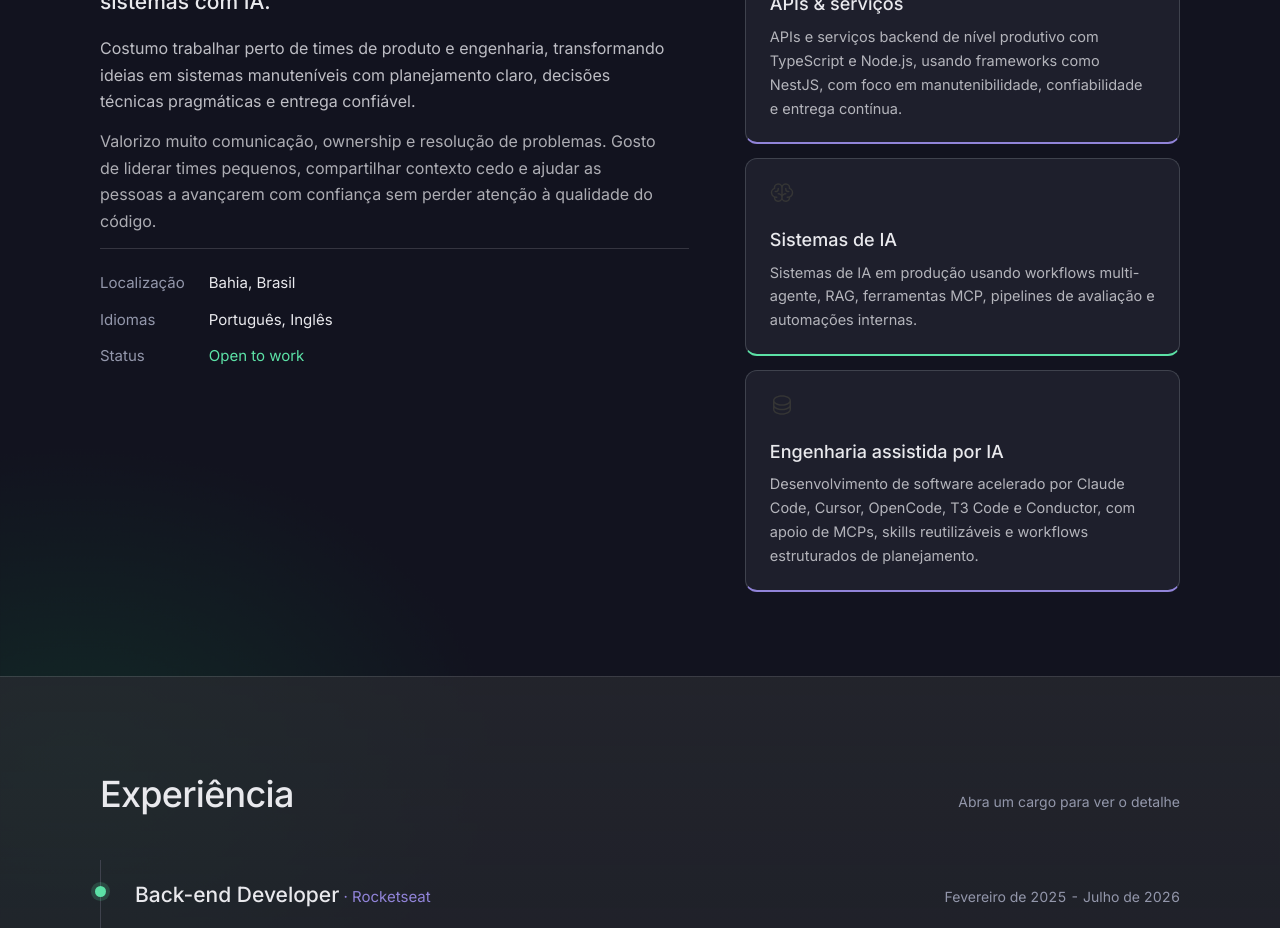
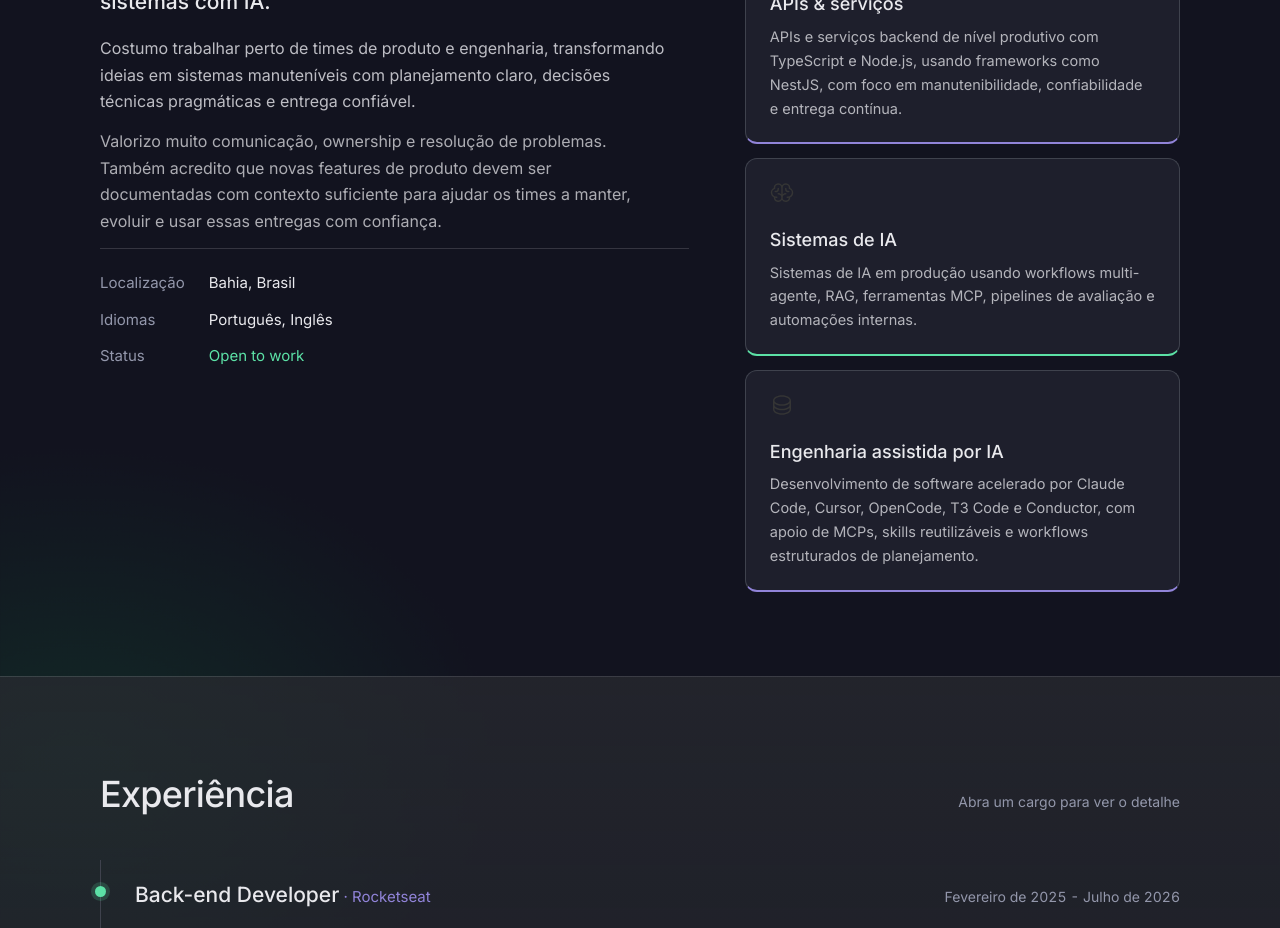
Before and after one commit to levysantiago/personal-page, a React (Create React App) app: page /#/ in a window 1280 px wide. Shown: the part 1200-2128 px from the top of the page. Built offline with nearby package versions, Linux system fonts and the light colour scheme.

Commit message:
copy: emphasize product feature documentation

```diff
--- a/src/pages/sections-v2/AboutV2/content/en.ts
+++ b/src/pages/sections-v2/AboutV2/content/en.ts
@@ -4,7 +4,7 @@ export const en = {
   paragraph1:
     "I usually work close to product and engineering teams, turning ideas into maintainable systems with clear planning, pragmatic technical decisions and reliable delivery.",
   paragraph2:
-    "I care a lot about communication, ownership and problem solving. I like leading small teams, sharing context early and helping people move with confidence while keeping attention on code quality.",
+    "I care a lot about communication, ownership and problem solving. I also believe new product features should be documented with enough context to help teams maintain, evolve and use them with confidence.",
   facts: {
     locationLabel: "Location",
     location: "Bahia, Brazil",
--- a/src/pages/sections-v2/AboutV2/content/pt.ts
+++ b/src/pages/sections-v2/AboutV2/content/pt.ts
@@ -4,7 +4,7 @@ export const pt = {
   paragraph1:
     "Costumo trabalhar perto de times de produto e engenharia, transformando ideias em sistemas manuteníveis com planejamento claro, decisões técnicas pragmáticas e entrega confiável.",
   paragraph2:
-    "Valorizo muito comunicação, ownership e resolução de problemas. Gosto de liderar times pequenos, compartilhar contexto cedo e ajudar as pessoas a avançarem com confiança sem perder atenção à qualidade do código.",
+    "Valorizo muito comunicação, ownership e resolução de problemas. Também acredito que novas features de produto devem ser documentadas com contexto suficiente para ajudar os times a manter, evoluir e usar essas entregas com confiança.",
   facts: {
     locationLabel: "Localização",
     location: "Bahia, Brasil",
```
